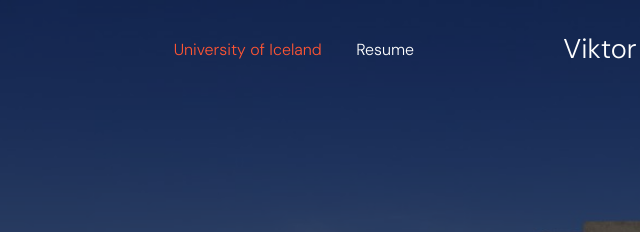
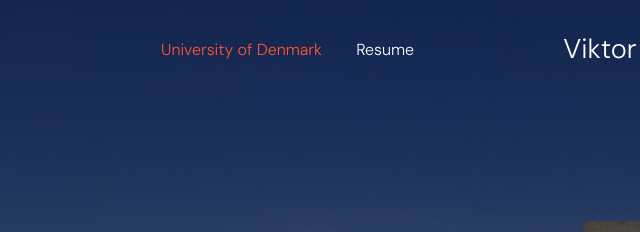
Before and after one commit to viktorgiz/Framleidsluferli_vhg6, a website: page HI.html in a window 1280 px wide. Shown: the top 232 px of the page, 6-646 px from the left. Drawn offline with Linux system fonts and the light colour scheme; files whose address does not match are found by name.

Commit message:
breyting á HI.html

```diff
--- a/HI.html
+++ b/HI.html
@@ -46,7 +46,7 @@
           <div class="col-lg-4">
             <nav class="site-navigation text-right ml-auto " role="navigation">
               <ul class="site-menu main-menu js-clone-nav ml-auto d-none d-lg-block">
-                <li class="active"><a href="HI.html" class="nav-link">University of Iceland</a></li>
+                <li class="active"><a href="HI.html" class="nav-link">University of Denmark</a></li>
                 <li><a href="careers.html" class="nav-link" class="Hover">Resume</a></li>
               </ul>
             </nav>
```
